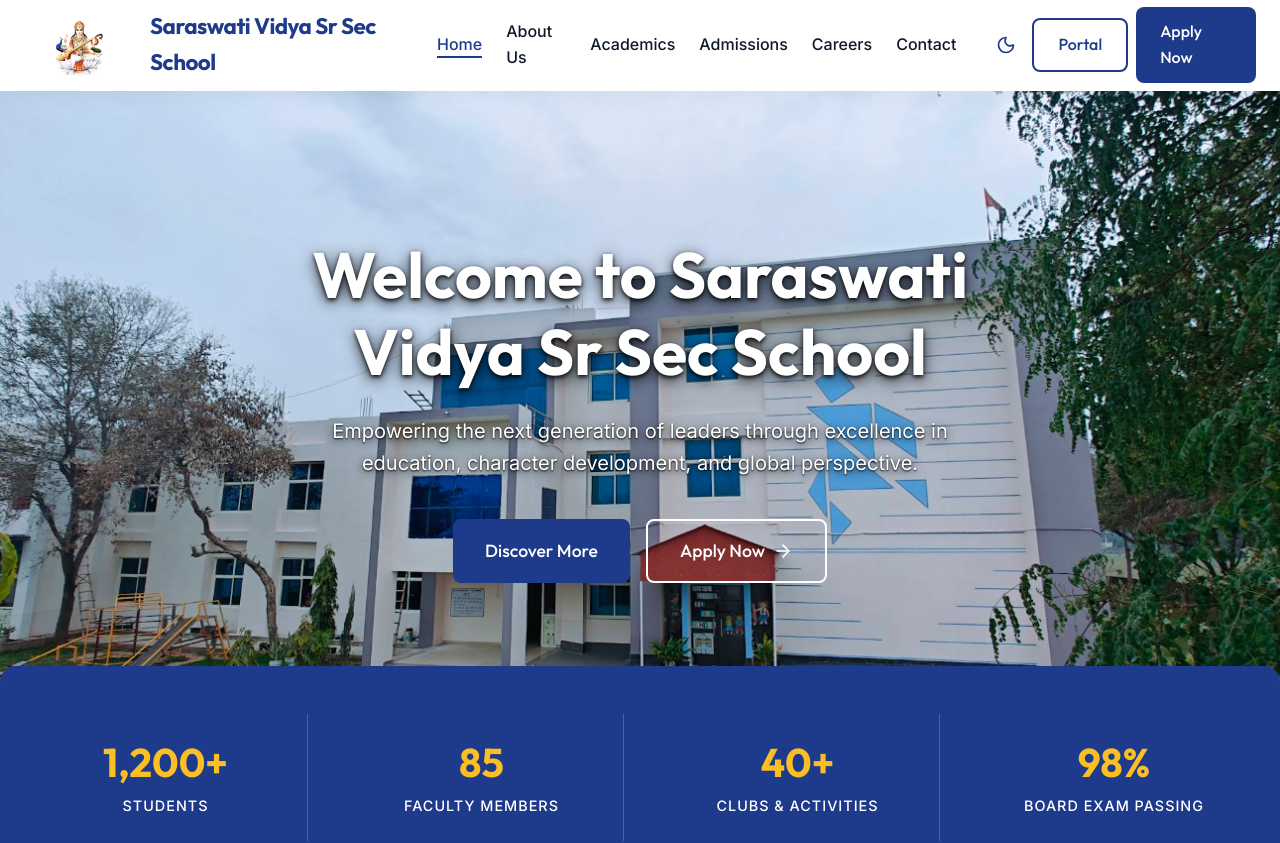
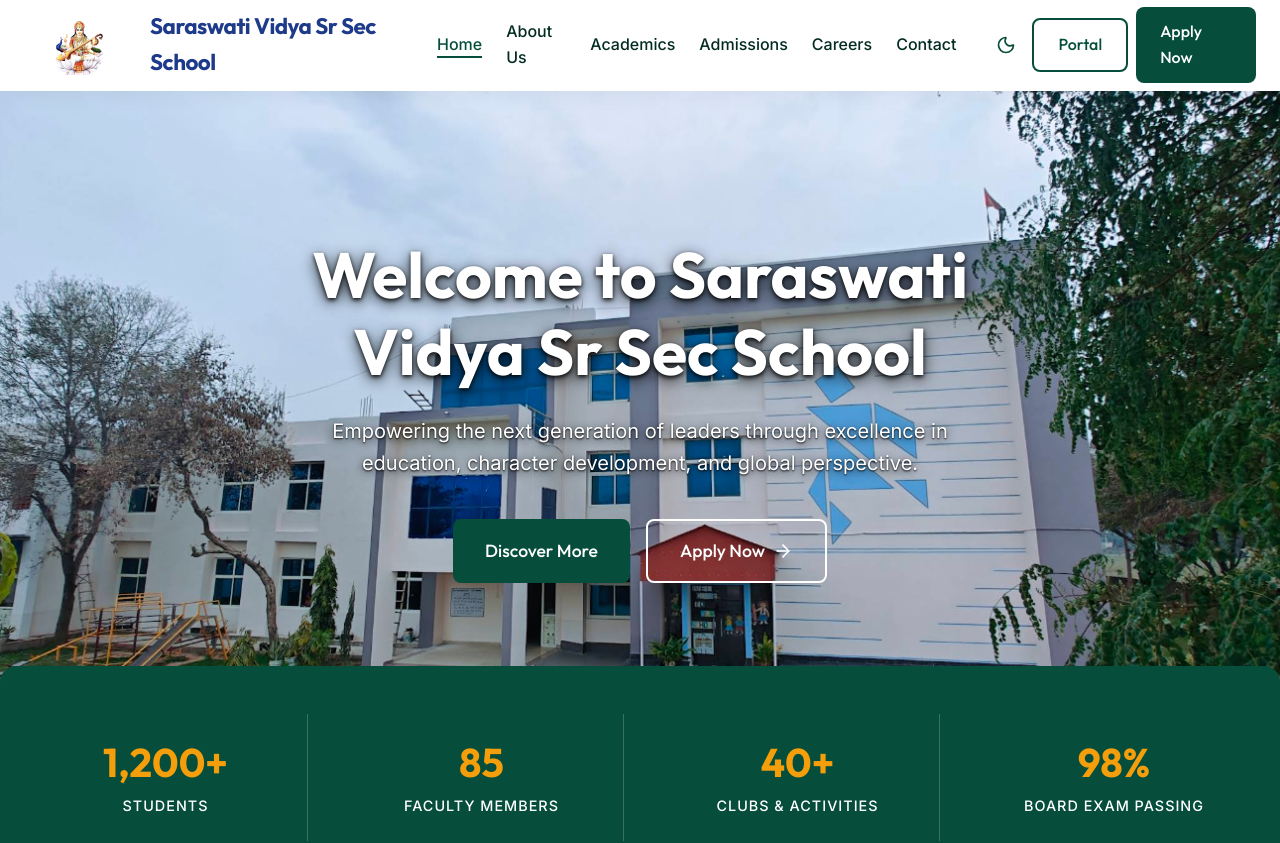
Before and after one commit to Mydvthukran/school-website, a React (Vite) app: page / in a window 1280 px wide. Shown: the top 843 px of the page. Built offline with nearby package versions, Linux system fonts and the light colour scheme.

Commit message:
feat: initialize global CSS with design tokens, layout utilities, and reusable components

```diff
--- a/src/index.css
+++ b/src/index.css
@@ -2,20 +2,20 @@
 
 :root {
   /* Premium Color Palette */
-  --color-primary: #1e3a8a; /* Deep Blue */
-  --color-primary-light: #3b82f6;
-  --color-secondary: #fbbf24; /* Amber/Gold */
-  --color-secondary-hover: #f59e0b;
+  --color-primary: #064e3b; /* Emerald 900 */
+  --color-primary-light: #059669; /* Emerald 600 */
+  --color-secondary: #f59e0b; /* Amber 500 */
+  --color-secondary-hover: #d97706; /* Amber 600 */
 
-  --color-bg-light: #f8fafc;
+  --color-bg-light: #f0fdf4; /* Green 50 */
   --color-surface-light: #ffffff;
-  --color-text-main: #0f172a;
-  --color-text-muted: #64748b;
+  --color-text-main: #022c22; /* Emerald 950 */
+  --color-text-muted: #065f46; /* Emerald 800 */
 
-  --color-bg-dark: #0f172a;
-  --color-surface-dark: #1e293b;
-  --color-text-dark-main: #f8fafc;
-  --color-text-dark-muted: #cbd5e1;
+  --color-bg-dark: #022c22; /* Emerald 950 */
+  --color-surface-dark: #064e3b; /* Emerald 900 */
+  --color-text-dark-main: #f0fdf4;
+  --color-text-dark-muted: #a7f3d0; /* Emerald 200 */
 
   /* Typography */
   --font-heading: 'Outfit', sans-serif;
```
